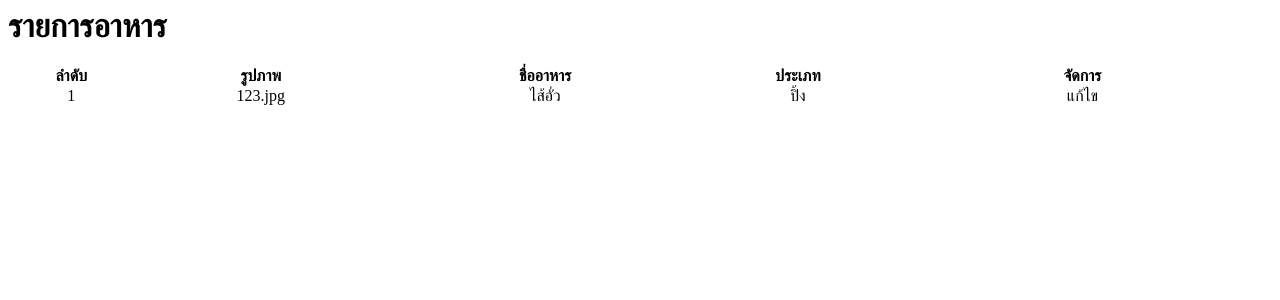
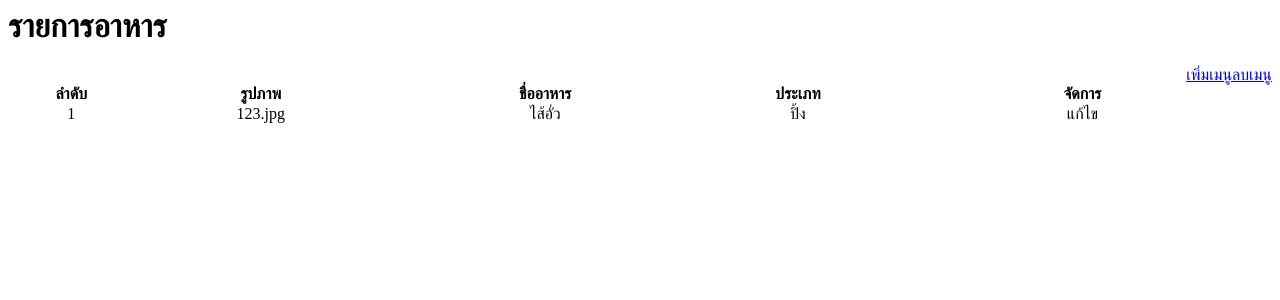
Before and after one commit to heart569522/northern_food-PHP, a PHP site: page /view_food.php in a window 1280 px wide. Shown: the top 300 px of the page. Run offline with PHP 8.4, Linux system fonts and the light colour scheme.

Commit message:
add food

```diff
--- a/admin_page/view/view_food.php
+++ b/admin_page/view/view_food.php
@@ -2,11 +2,17 @@
 <div class="container-fluid">
 
 <!-- Page Heading -->
-<h1 class="h3 mb-2 text-gray-800">รายการอาหาร</h1>
-<!-- <p class="mb-4">DataTables is a third party plugin that is used to generate the demo table below.
-    For more information about DataTables, please visit the <a target="_blank"
-        href="https://datatables.net">official DataTables documentation</a>.</p> -->
+<div class="row">
+    <div class="col-6">
+        <h1 class="h3 mb-2 text-gray-800">รายการอาหาร</h1>
+    </div>
+    <div class="col-6">
+        <a style="float: right;" href="#" class="btn btn-danger" >ลบเมนู</a>
+        <a style="float: right;" href="#" class="btn btn-success" >เพิ่มเมนู</a>
+    </div>
+</div>
 
+<br>
 <!-- DataTales Example -->
 <div class="card shadow mb-4">
     <!-- <div class="card-header py-3">
```
Also changed, not shown: admin_page/view/add/add_food.php (added), css/sb-admin-2.css.
